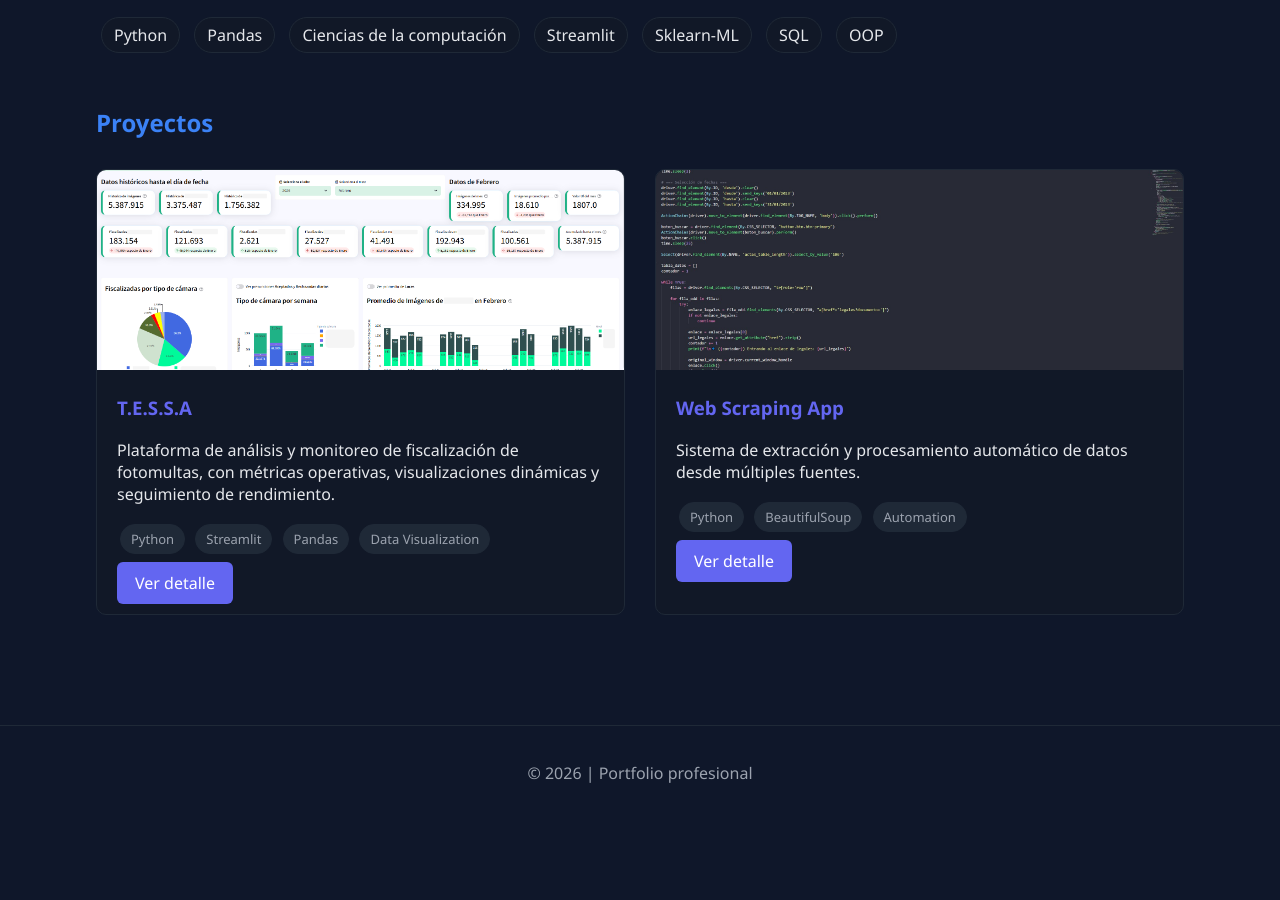
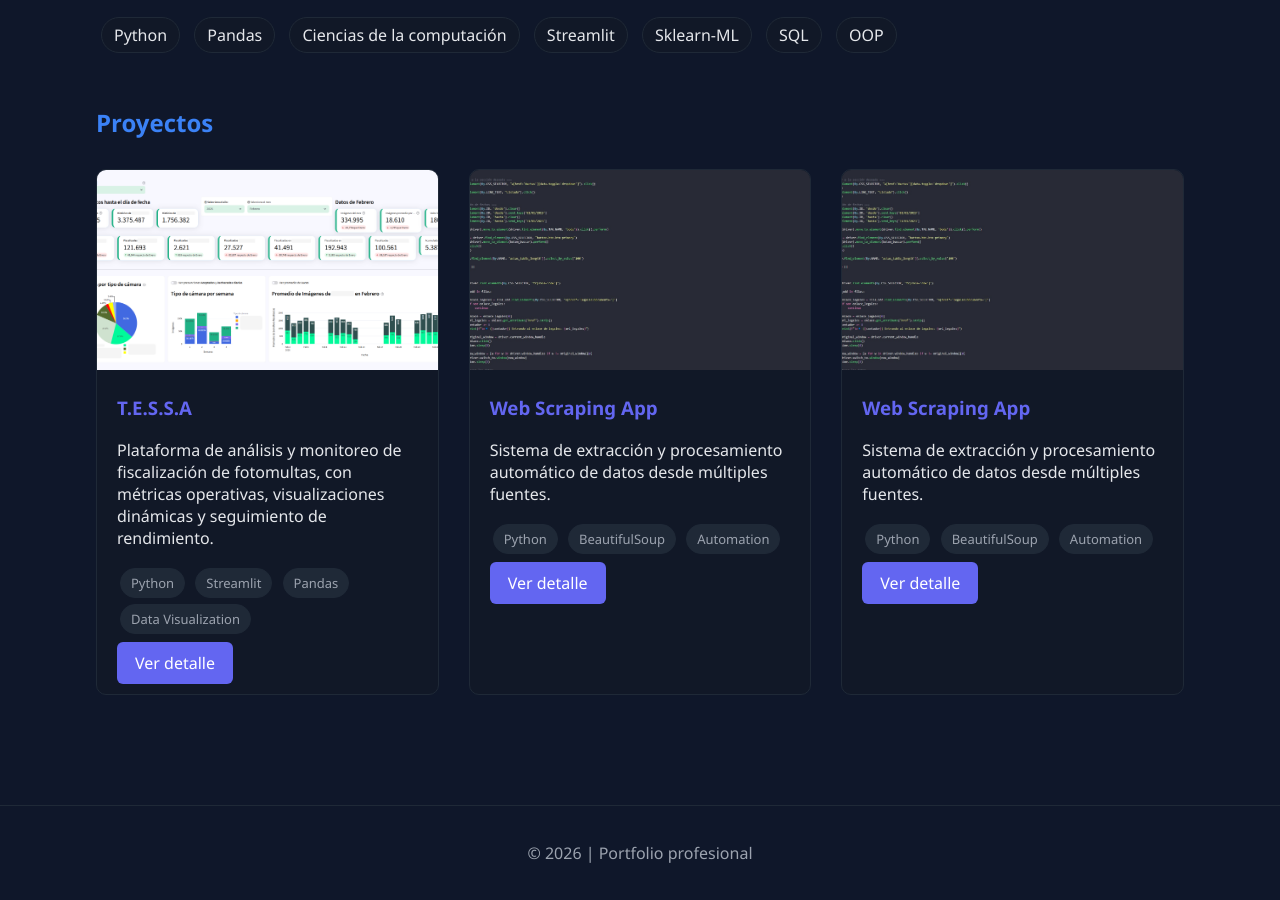
Before and after one commit to LucasVCorrea/Portfolio, a Jekyll site: the page built from docs/index.md, in a window 1280 px wide and 900 px high, scrolled down 1300 px. Built offline with Jekyll 4.4.1, drawn with Linux system fonts in a browser that asks for light colours; before the commit the page ends 2120 px from its top, so only the background shows below that.

Commit message:
Update index.md

```diff
--- a/docs/index.md
+++ b/docs/index.md
@@ -135,6 +135,21 @@ title: Inicio
         </a>
       </div>
     </div>
-
+    <!-- OTRO PROYECTO -->
+    <div class="project-card">
+      <img src="{{ '/assets/img/webscrapcaptura.jpg' | relative_url }}" alt="Web Scraping">
+      <div class="project-content">
+        <h3>Web Scraping App</h3>
+        <p>Sistema de extracción y procesamiento automático de datos desde múltiples fuentes.</p>
+        <div class="project-tech">
+          <span>Python</span>
+          <span>BeautifulSoup</span>
+          <span>Automation</span>
+        </div>
+        <a href="{{ 'herramientas/tai' | relative_url }}" class="btn primary">
+          Ver detalle
+        </a>
+      </div>
+    </div>
   </div>
 </section>
```
